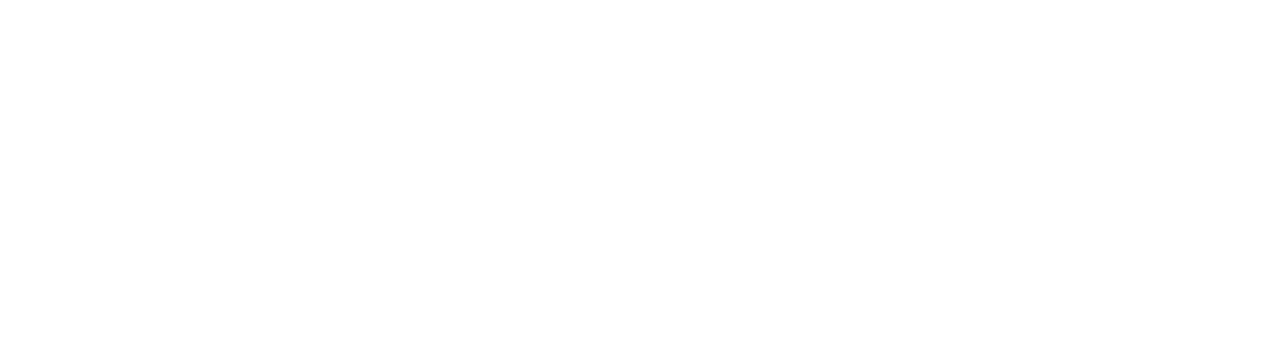
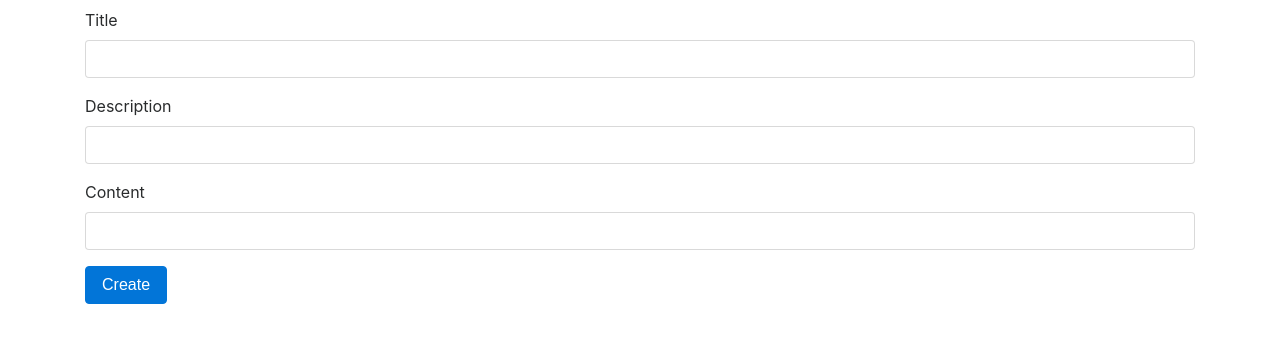
Before and after one commit to wudtichaikarun/angular2-routing-pagination, an Angular app: page /books/new in a window 1280 px wide. Before the commit this address led to /. Shown: the top 342 px of the page. Built offline with nearby package versions, Linux system fonts and the light colour scheme.

Commit message:
form component errorgit add -A

```diff
--- a/angular-cli.json
+++ b/angular-cli.json
@@ -19,8 +19,6 @@
       "prefix": "app",
       "styles": [
         "styles.css"
-        //use bootstrop 4 instance
-        //"../node_modules/bootstrap/dist/css/bootstrap.min.css"
       ],
       "scripts": [],
       "environments": {
--- a/src/app/books/book-list/book-list.component.html
+++ b/src/app/books/book-list/book-list.component.html
@@ -3,12 +3,14 @@
     Books
   </div>
   <div class="col-4">
-    <a class="btn btn-secondary btn-sm">Create</a>
+    <a class="btn btn-secondary btn-sm" routerLink="/books/new">Create</a>
   </div>
 </div>
 <hr />
 <ul class="list-group">
-  <li class="list-group-item" *ngFor="let book of books">
+  <li
+    class="list-group-item" *ngFor="let book of books"
+    [routerLink]="['/books', book.id]">
     {{ book.title }}
   </li>
 </ul>
--- /dev/null
+++ b/src/app/books/book/book.component.html
@@ -0,0 +1,3 @@
+<p>
+  book works!
+</p>
--- /dev/null
+++ b/src/app/books/book/book.component.ts
@@ -0,0 +1,15 @@
+import { Component, OnInit } from '@angular/core';
+
+@Component({
+  selector: 'app-book',
+  templateUrl: './book.component.html',
+  styleUrls: ['./book.component.css']
+})
+export class BookComponent implements OnInit {
+
+  constructor() { }
+
+  ngOnInit() {
+  }
+
+}
--- /dev/null
+++ b/src/app/books/form/form.component.html
@@ -0,0 +1,15 @@
+<form [formGroup]="form" (submit)="onSubmit($event)">
+  <div class="form-group">
+    <label for="title">Title</label>
+    <input type="text" class="form-control" id="title" formControlName="title" />
+  </div>
+   <div class="form-group">
+    <label for="title">Description</label>
+    <input type="text" class="form-control" id="description" formControlName="description" />
+  </div>
+   <div class="form-group">
+    <label for="title">Content</label>
+    <input type="text" class="form-control" id="content" formControlName="content" />
+  </div>
+  <button type="submit" class="btn btn-primary">Create</button>
+</form>
--- /dev/null
+++ b/src/app/books/form/form.component.ts
@@ -0,0 +1,37 @@
+import { Component, OnInit } from '@angular/core';
+import { FormBuilder, FormGroup, Validators } from '@angular/forms';
+import { BookService } from '../shared/book.service';
+
+@Component({
+  selector: 'app-form',
+  templateUrl: './form.component.html',
+  styleUrls: ['./form.component.css']
+})
+export class FormComponent implements OnInit {
+
+  form: FormGroup;
+
+  constructor(
+    private formBuilder: FormBuilder,
+    private bookService: BookService
+  ) { }
+
+  ngOnInit() {
+    this.createForm();
+  }
+
+  onSubmit(event){
+    event.preventDefault();
+
+    //call  method createBook() from book.service.ts
+    //this.bookService.createBook(this.form.value);
+  }
+
+private createForm(){
+  this.form = this.formBuilder.group({
+    title: ['', Validators.required],
+    description: ['', Validators.required],
+    content: ['', Validators.required]
+  });
+ }
+}
--- a/src/app/books/shared/mock-books.ts
+++ b/src/app/books/shared/mock-books.ts
@@ -1,3 +1,4 @@
+//Create data base
 import { Book } from './book';
 
 const books: Book[] = Array.from({ length: 30 }, (_, index) => {
@@ -11,6 +12,6 @@
         review: Array.from({ length: 3 }, (_, index) => `Review#${index + 1}`)
 
     }
-})
+});
 
 export const MockBooks = books;
```
Also changed, not shown: src/app/app.module.ts (+15 -3 lines), src/app/books/shared/book.service.ts (+8 -0 lines), src/app/books/book/book.component.css (added), src/app/books/form/form.component.css (added), 2 other files (tests, documents, lock files or other folders).
